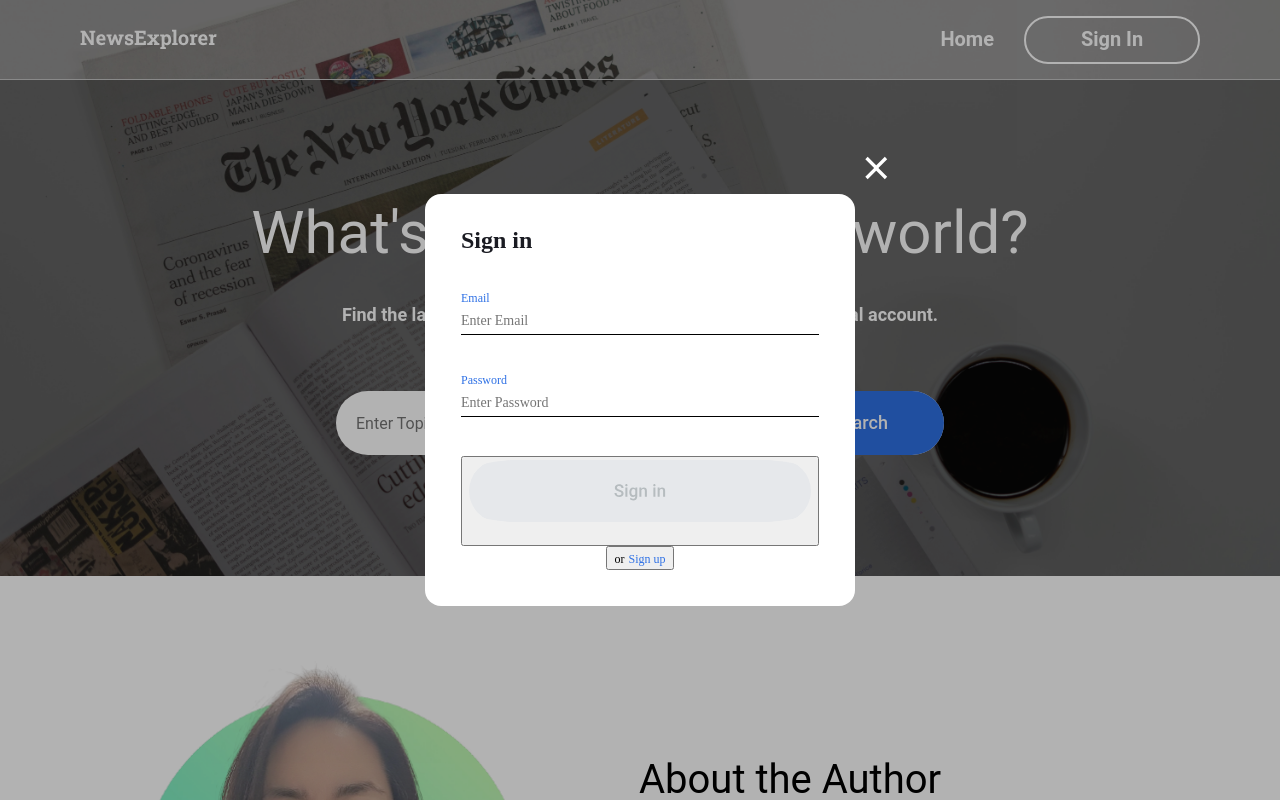
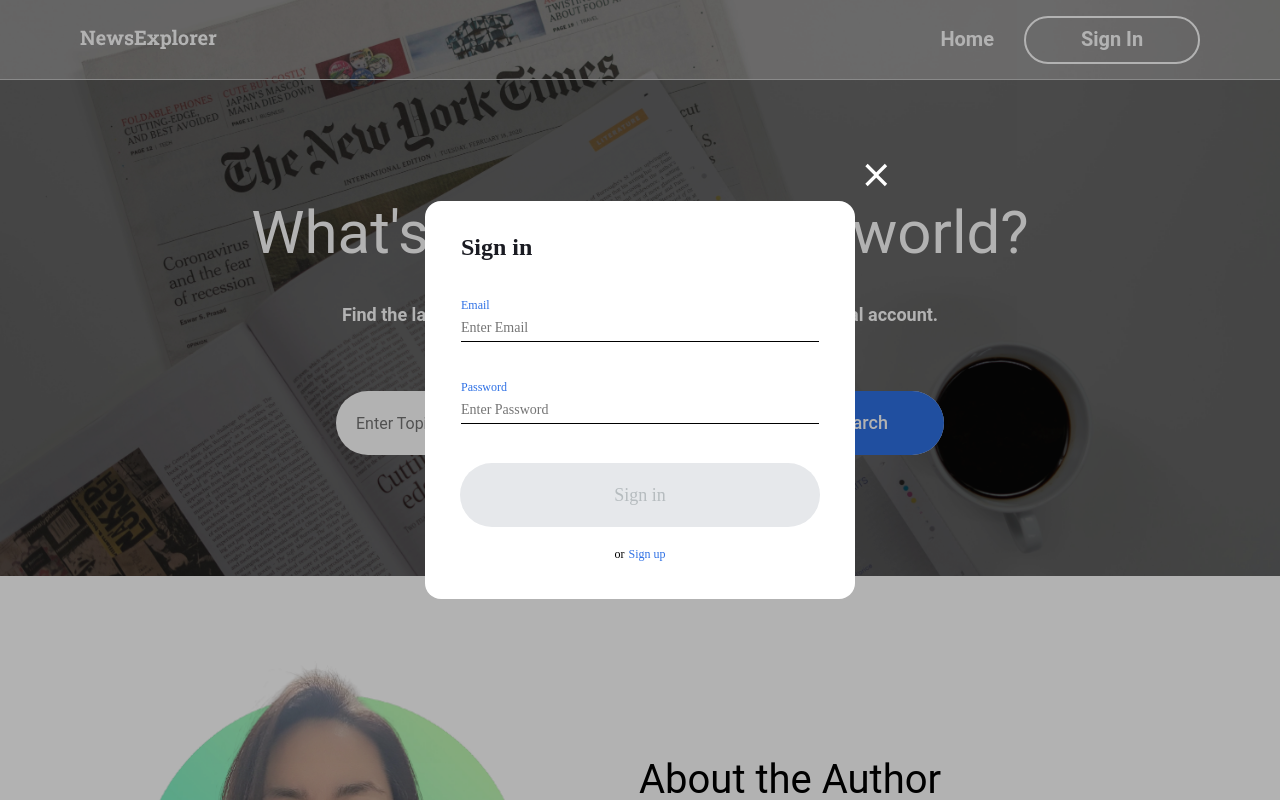
Before and after one commit to sun4205/NewsExplorer, a React (Vite) app: page / in a window 1280 px wide. Both pictures are taken after a click on the button "Sign In". Shown: the top 800 px of the page. Built offline with nearby package versions, Linux system fonts and the light colour scheme.

Commit message:
fix button, update modal

```diff
--- a/src/components/App/App.jsx
+++ b/src/components/App/App.jsx
@@ -17,6 +17,7 @@ import SavedArticles from "../SavedArticles/SavedArticles";
 import ProtectedRoute from "../ProtectedRoute/ProtectedRoute";
 import SearchForm from "../SearchForm/SearchForm";
 import About from '../About/About';
+import RegisterMessage from "../RegisterMessage/RegisterMessage";
 
 function App() {
   const [query, setQuery] = useState("");
@@ -270,18 +271,24 @@ function App() {
         <Footer />
       </div>
 
-      <LoginModal
+      {activeModal === "login" && (<LoginModal
         activeModal={activeModal}
         closeActiveModal={closeActiveModal}
         handleLogin={handleLogin}
         setActiveModal={setActiveModal}
-      />
-      <RegisterModal
+      />)}
+        {activeModal === "register" && (<RegisterModal
         activeModal={activeModal}
         closeActiveModal={closeActiveModal}
         handleRegisterSubmit={handleRegisterSubmit}
         setActiveModal={setActiveModal}
-      />
+      />)}
+       {activeModal === "registerSuccess" && (
+        <RegisterMessage
+          closeActiveModal={closeActiveModal}
+          setActiveModal={setActiveModal}
+        />
+      )}
     </CurrentUserContext.Provider>
   );
 }
--- a/src/components/LoginModal/LoginModal.css
+++ b/src/components/LoginModal/LoginModal.css
@@ -3,6 +3,8 @@
     font-size: 12px;
     line-height: 100%;
     color:#000000;
+    outline: none;
+    border: none;
 }
 
 .signup-text{
@@ -10,4 +12,6 @@
     font-size: 12px;
     line-height: 100%;
     color:#2f71e5;
+    outline: none;
+    border: none;
 }
--- a/src/components/LoginModal/LoginModal.jsx
+++ b/src/components/LoginModal/LoginModal.jsx
@@ -1,6 +1,7 @@
 import React, { useRef } from "react";
 import "./LoginModal.css";
 import ModalWithForm from "../ModalWithForm/ModalWithForm";
+import useEscapeKey from "../../hooks/useEscapeKey";
 import { useForm } from "../../hooks/useForm";
 
 function LoginModal({
@@ -11,6 +12,9 @@ function LoginModal({
   setActiveModal,
   modalRef,
 }) {
+
+
+
   const { values, handleChange } = useForm({
     email: "",
     password: "",
@@ -27,6 +31,8 @@ function LoginModal({
     });
     closeActiveModal();
   };
+
+  useEscapeKey(!!activeModal, closeActiveModal, modalRef);
   return (
     <ModalWithForm
       isOpen={activeModal === "login"}
@@ -42,8 +48,9 @@ function LoginModal({
       onSubmit={handleSubmit}
       modalRef={modalRef}
       closeActiveModal={closeActiveModal}
-      customClass="modal__signUp"
+
       isFilled={isFilled}
+      ref={modalRef}
     >
       <label htmlFor="email" className="modal__label">
         Email
--- a/src/components/ModalWithForm/ModalWithForm.css
+++ b/src/components/ModalWithForm/ModalWithForm.css
@@ -9,6 +9,13 @@
   justify-content: center;
   align-items: center;
   visibility: hidden;
+}
+
+button {
+  outline: none;
+  border: none;
+  background: none;
+  cursor: pointer;
 }
 
 .modal_opened {
@@ -101,5 +108,51 @@
   border-radius: 20%;
   border: none;
   background-color: transparent;
-  margin-bottom: 20px;
+
 }
+
+.modal_submit {
+  outline: none;
+  border: none;
+  background: none;
+  cursor: pointer;
+}
+
+.modal__submit_without-border{
+  margin-top: 16px;
+}
+
+.modal__submit.modal__submit--filled {
+  width: 360px;
+  height: 64px;
+  background-color: #2f71e5;
+  border-radius: 50px;
+  border: none;
+  font-weight: 500;
+  font-size: 18px;
+  line-height: 24px;
+  letter-spacing: 0;
+  color:#ffffff;
+
+}
+
+.modal__submit--empty {
+  width: 360px;
+  height: 64px;
+  background-color: #e6e8eb;
+  border-radius: 50px;
+  border: none;
+  font-weight: 500;
+  font-size: 18px;
+  line-height: 24px;
+  letter-spacing: 0;
+  color:#b6bcbf;
+}
+
+
+.error-text {
+  font-weight: 400;
+  font-size: 12px;
+  line-height: 100;
+  color:#ff0000;
+}
--- a/src/components/ModalWithForm/ModalWithForm.jsx
+++ b/src/components/ModalWithForm/ModalWithForm.jsx
@@ -5,7 +5,7 @@ import signinblue from "../../images/signinblue.svg";
 import signup from "../../images/signup.svg";
 import signupgrey from "../../images/signingrey.svg";
 import close from "../../images/close.svg";
-// import useEscpeKey from '../../hooks/useEscapeKey';
+import useEscapeKey from "../../hooks/useEscapeKey";
 
 function ModalWithForm({
   activeModal,
@@ -20,24 +20,13 @@ function ModalWithForm({
   secondaryButtonText,
   isFilled,
 }) {
-  //         const modalRef = useRef(null);
-  //   useEscapeKey(!!activeModal, closeActiveModal, modalRef);
-
-  const [buttonImage, setButtonImage] = useState(signingrey);
-
-  useEffect(() => {
-    console.log("isFilled:", isFilled);
-    console.log("title:", title);
-
-    if (title === "Sign up") {
-      setButtonImage(isFilled ? signup : signupgrey);
-    } else {
-      setButtonImage(isFilled ? signinblue : signingrey);
-    }
-  }, [title, isFilled]);
+  const modalRef = useRef(null);
+  useEscapeKey(!!activeModal, closeActiveModal, modalRef);
+  console.log("Modal Title:", title);
 
   return (
-    <div className={`modal ${isOpen ? "modal_opened" : ""}`}>
+
+    <div className={`modal ${isOpen ? "modal_opened" : ""}`} ref={modalRef}>
       <div className="modal__content">
         <h2 className="modal__title">{title}</h2>
         <button
@@ -53,12 +42,14 @@ function ModalWithForm({
         <form onSubmit={onSubmit} className="modal__form">
           {children}
           <div className="modal__button-container">
-            <button type="submit" className="modal__submit">
-              <img
-                src={buttonImage}
-                alt="button"
-                className='modal__signin'
-              />
+            <button
+              type="submit"
+              className={`modal__submit ${
+                isFilled ? "modal__submit--filled" : "modal__submit--empty"
+              }`}
+            >
+              {console.log("Button Title Check:", title)}
+              {title === "Sign in" ? "Sign in" : "Sign up"}
             </button>
             {secondaryButtonText && (
               <button
--- a/src/components/RegisterModal/RegisterModal.css
+++ b/src/components/RegisterModal/RegisterModal.css
@@ -0,0 +1,17 @@
+.signup-text {
+    outline: none;
+    border: none;
+  }
+
+.or-text {
+    outline: none;
+    border: none;
+}
+
+.error-text {
+  font-weight: 400;
+  font-size: 12px;
+  line-height: 100;
+  color:#ff0000;
+  display: block;
+}
--- a/src/components/RegisterModal/RegisterModal.jsx
+++ b/src/components/RegisterModal/RegisterModal.jsx
@@ -1,5 +1,5 @@
 import "./RegisterModal.css";
-import React, { useRef, useState} from "react";
+import React, { useRef, useState } from "react";
 import ModalWithForm from "../ModalWithForm/ModalWithForm";
 import RegisterMessage from "../RegisterMessage/RegisterMessage";
 import { useForm } from "../../hooks/useForm";
@@ -19,26 +19,54 @@ function RegisterModal({
   });
 
   const [isSuccess, setIsSuccess] = useState(false);
+  const [errorEmail, setErrorEmail] = useState("");
 
   const isFilled = values.email.trim() !== "" || values.password.trim() !== "";
+
+  const isValidEmail = (email) => {
+    const regex = /^[a-zA-Z0-9._-]+@[a-zA-Z0-9.-]+\.[a-zA-Z]{2,6}$/;
+    return regex.test(email);
+  }
 
   const handleSubmit = (e) => {
     e.preventDefault();
     console.log("Form submitted with values:", values);
+
+    if(!isValidEmail(values.email)){
+      setErrorEmail("Invalid email address");
+      console.log("Email error:", errorEmail);
+      return;
+    }else{
+      setErrorEmail("");
+    }
+
     handleRegisterSubmit({
       email: values.email,
       password: values.password,
       username: values.username,
-    });
+    })
+      .then((res) => {
+        if (res.success) {
           setIsSuccess(true);
+          setActiveModal("registerSuccess");
+        } else {
+          console.log("Registration failed:", res.message);
+        }
+      })
+      .catch((err) => console.error("Registration failed:", err));
   };
+
   return (
-    <> {isSuccess ?(
-      <RegisterMessage closeActiveModal={closeActiveModal} setActiveModal={setActiveModal}/>
+    <>
+      {activeModal === "registerSuccess" ? (
+        <RegisterMessage
+          closeActiveModal={closeActiveModal}
+          setActiveModal={setActiveModal}
+        />
       ) : (
         <ModalWithForm
           isOpen={activeModal === "register"}
-      title={isSuccess ? "Registration Successfully Completed" : "Sign Up"}
+          title="Sign Up"
           secondaryButtonText={
             <>
               <span className="or-text">or</span>{" "}
@@ -50,10 +78,8 @@ function RegisterModal({
           onSubmit={handleSubmit}
           modalRef={modalRef}
           closeActiveModal={closeActiveModal}
-      customClass="modal__signIn"
           isFilled={isFilled}
         >
-
           <label htmlFor="email" className="modal__label">
             Email
             <input
@@ -65,6 +91,7 @@ function RegisterModal({
               value={values.email}
               onChange={handleChange}
             />
+             {errorEmail && <span className="error-text">{errorEmail}</span>}
           </label>
 
           <label htmlFor="password" className="modal__label">
```
Lines whose indentation alone changed are shown as unchanged.
